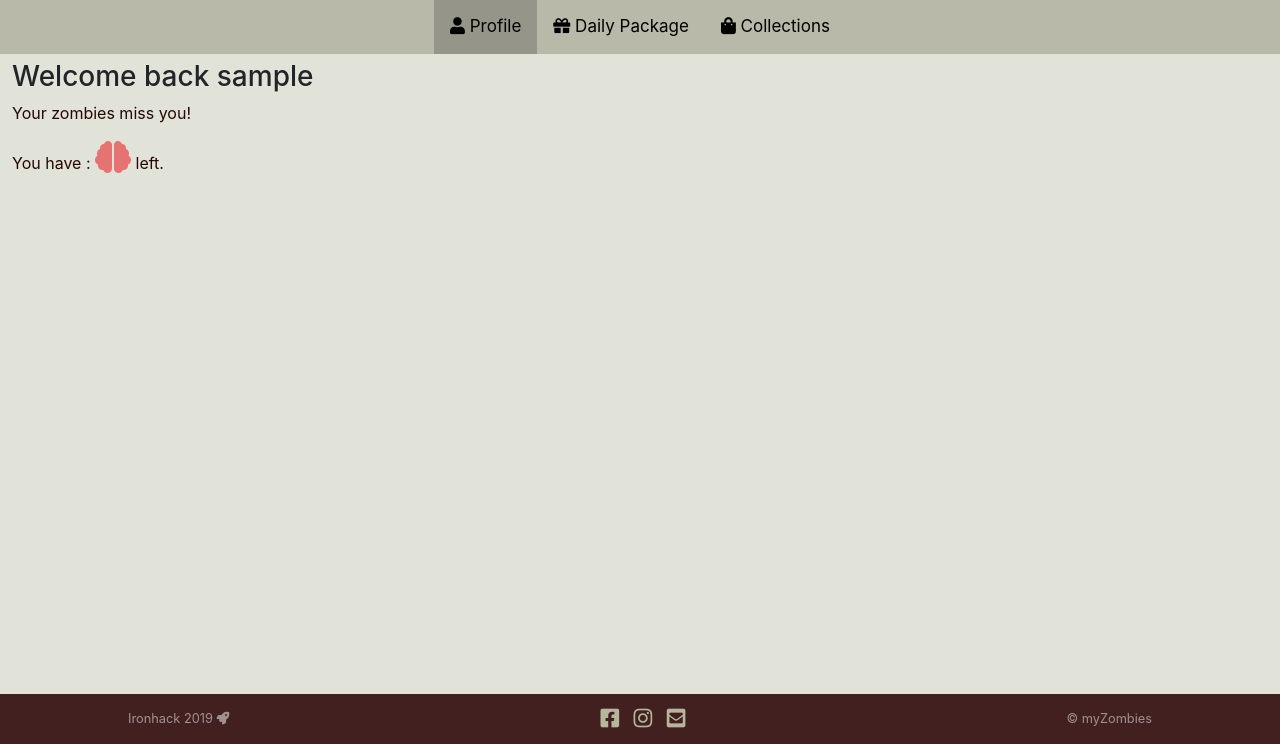
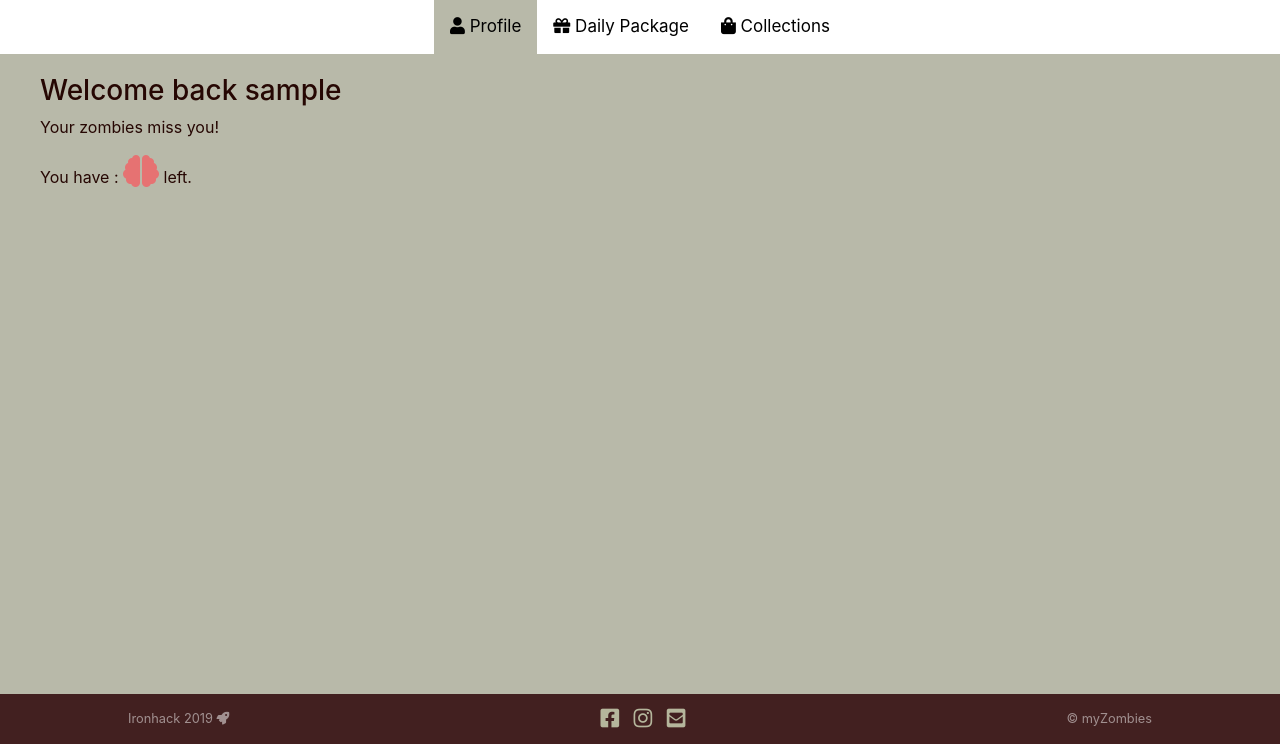
Before and after one commit to ironhack-zombies/my-zombies, a Node server app: page /user in a window 1280 px wide. Shown: the part 56-800 px from the top of the page. Run offline with Node 20, Linux system fonts and the light colour scheme; the visitor is signed in with stand-in values (Sample User, id 1); some libraries are stand-ins or nearby versions.

Commit message:
profile page style

```diff
--- a/public/css/profilePage.css
+++ b/public/css/profilePage.css
@@ -5,11 +5,12 @@
 
 .tab {
     overflow: hidden;
-    background-color: #b8b9a9;
+    background-color: white;
     display: flex;
     flex-direction: row;
     justify-content: center;
     align-items: center;
+    /* border-bottom: 1px solid #959689; */
 }
 
 .tab button {
@@ -23,12 +24,12 @@
 }
 
 .tab button.active {
-    background-color: #959689;
+    background-color: #b8b9a9;
 }
 
 .tabcontent {
     display: none;
-    padding: 6px 12px;
+    /* padding: 6px 12px; */
     /* border: 1px solid #ccc; */
     border-top: none;
     height: 100%;
@@ -84,10 +85,12 @@
     display: none;
 }
 
+.profile {
+    padding-left: 40px;
+    padding-top: 20px;
+}
 
-/* .profile {
-    display: flex;
-    flex-direction: column;
-    justify-content: center;
-    align-items: center;
-} */
+.gift {
+    padding-left: 40px;
+    padding-top: 20px;
+}
--- a/public/css/styles.css
+++ b/public/css/styles.css
@@ -32,7 +32,8 @@ body {
 
 #page-content {
     flex: 1 0 auto;
-    background-color: #e1e2d8;
+    background-color: #b8b9a9;
+    color: #260703;
 }
 
 .hidden {
--- a/views/user.hbs
+++ b/views/user.hbs
@@ -18,7 +18,7 @@
   <p>You have : {{ user.brains }} <i class="fas fa-brain fa-2x"></i> left.</p>
 </div>
 
-<div id="Gift" class="tabcontent">
+<div id="Gift" class="tabcontent gift">
   <h3>Daily Gift Package</h3>
 </div>
 
```
